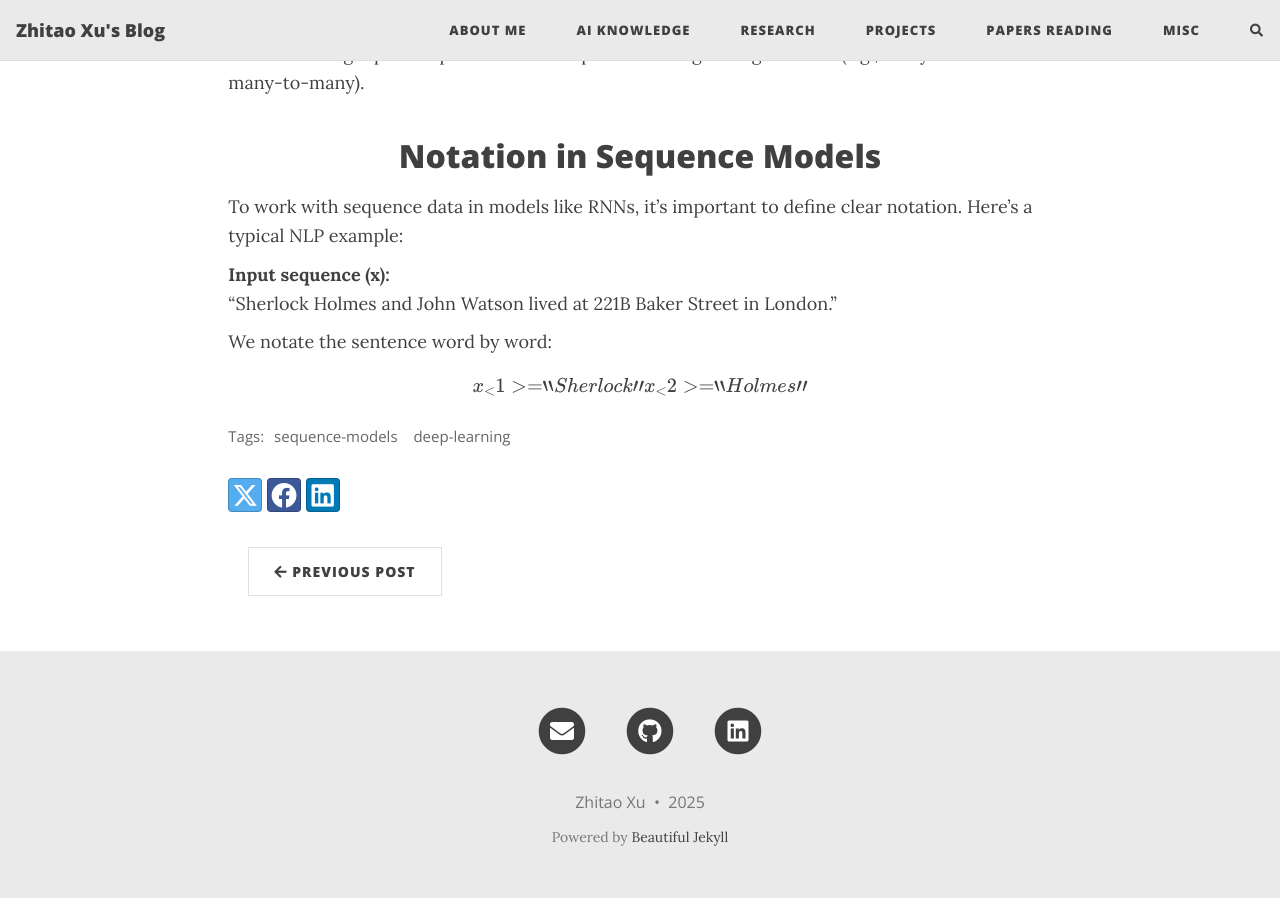
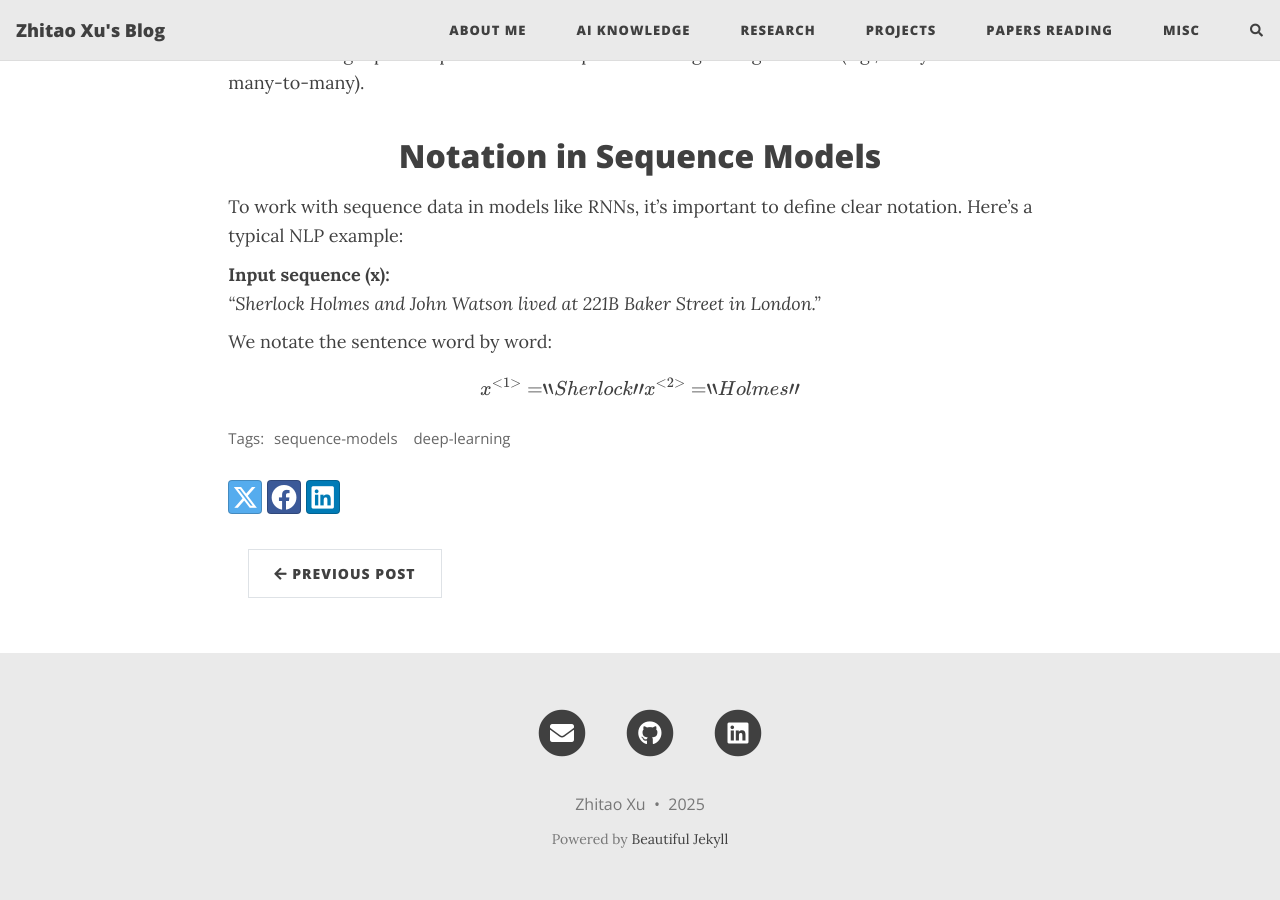
Before and after one commit to HerrXu01/herrxu01.github.io, a Jekyll site: the page built from ai-knowledge/sequence-models/_posts/2025-04-14-Seq01-RNN-Model.md, in a window 1280 px wide and 900 px high, scrolled down 1357 px. Built offline with Jekyll 4.4.1, drawn with Linux system fonts in a browser that asks for light colours; formulas are drawn with MathJax 3; comment, search, counter and statistics services are not loaded.

Commit message:
add content to rnn notes

```diff
--- a/ai-knowledge/sequence-models/_posts/2025-04-14-Seq01-RNN-Model.md
+++ b/ai-knowledge/sequence-models/_posts/2025-04-14-Seq01-RNN-Model.md
@@ -45,10 +45,10 @@ Understanding input-output structure helps in choosing the right model (e.g., ma
 To work with sequence data in models like RNNs, it's important to define clear notation. Here's a typical NLP example:
 
 **Input sequence (x):**
-"Sherlock Holmes and John Watson lived at 221B Baker Street in London."
+*"Sherlock Holmes and John Watson lived at 221B Baker Street in London."*
 
 We notate the sentence word by word:
 \begin{equation}
-x_<1> = "Sherlock"
-x_<2> = "Holmes"
+x^{<1>} = "Sherlock"
+x^{<2>} = "Holmes"
 \end{equation}
```
